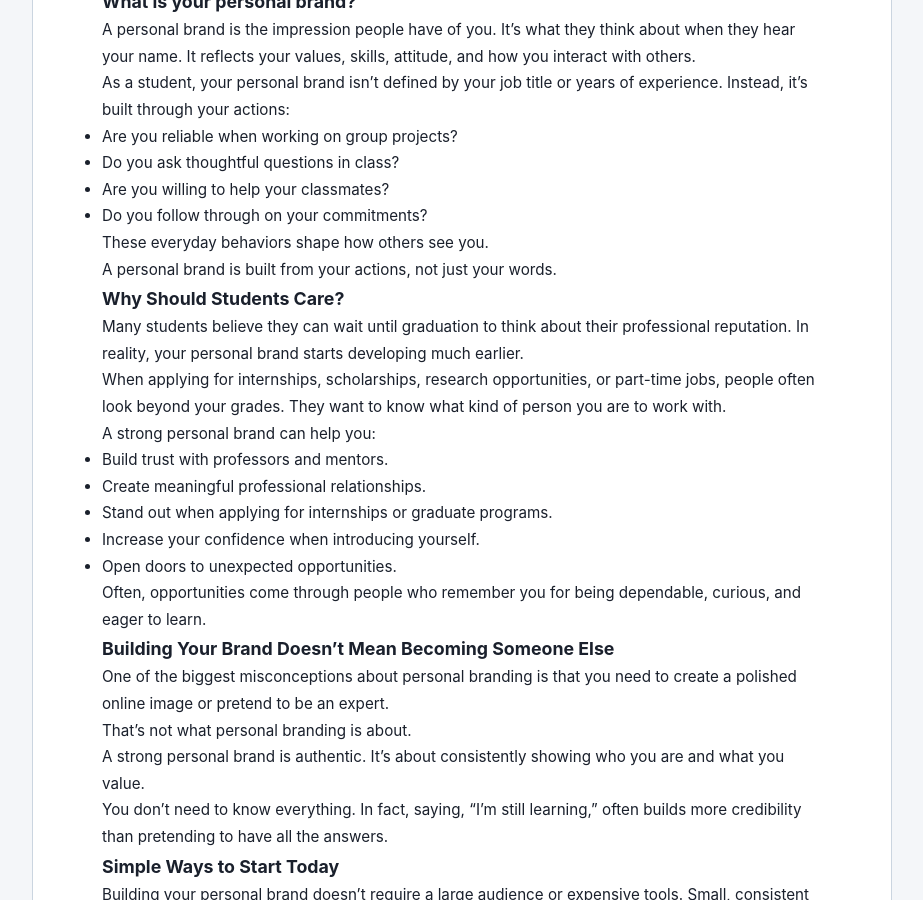
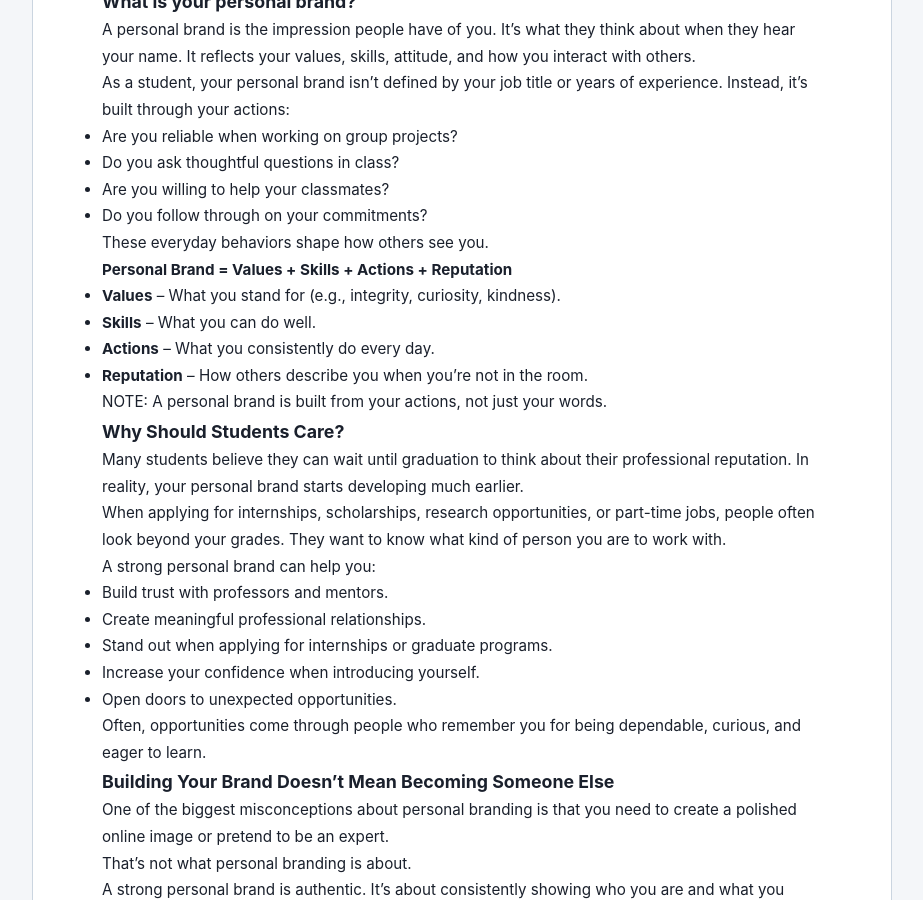
Before and after one commit to DangLeUyen/blog, a Jekyll site: the page built from _posts/2026-07-29-PersonalBrand.md, in a window 1280 px wide and 900 px high, scrolled down 613 px. Shown: the whole window, without its empty margins (178-1101 px from the left). Built offline with Jekyll 4.4.1, drawn with Linux system fonts in a browser that asks for light colours.

Commit message:
Update 2026-07-29-PersonalBrand.md

```diff
--- a/_posts/2026-07-29-PersonalBrand.md
+++ b/_posts/2026-07-29-PersonalBrand.md
@@ -25,7 +25,14 @@ As a student, your personal brand isn't defined by your job title or years of ex
 
 These everyday behaviors shape how others see you.
 
-A personal brand is built from your actions, not just your words.
+**Personal Brand = Values + Skills + Actions + Reputation**
+
+- **Values** – What you stand for (e.g., integrity, curiosity, kindness).
+- **Skills** – What you can do well.
+- **Actions** – What you consistently do every day.
+- **Reputation** – How others describe you when you're not in the room.
+
+NOTE: A personal brand is built from your actions, not just your words.
 
 ### Why Should Students Care?
 
```
